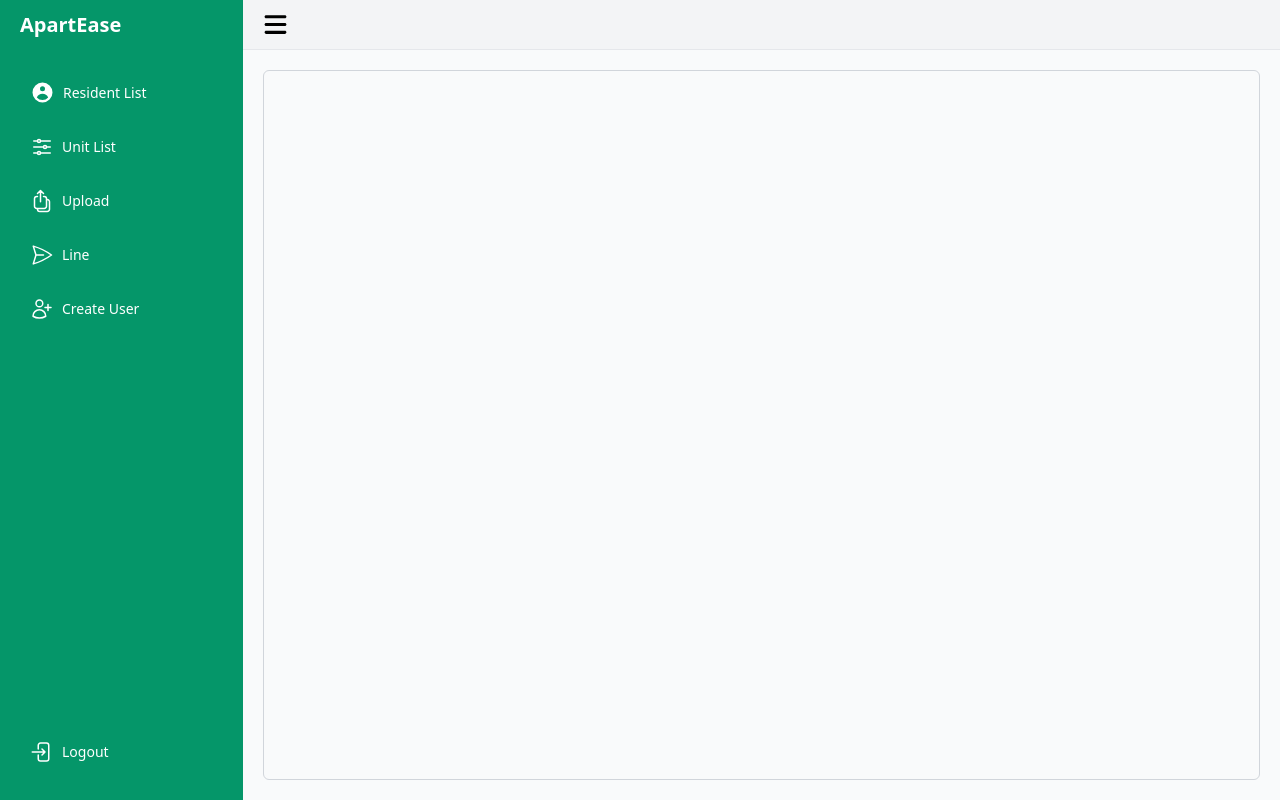
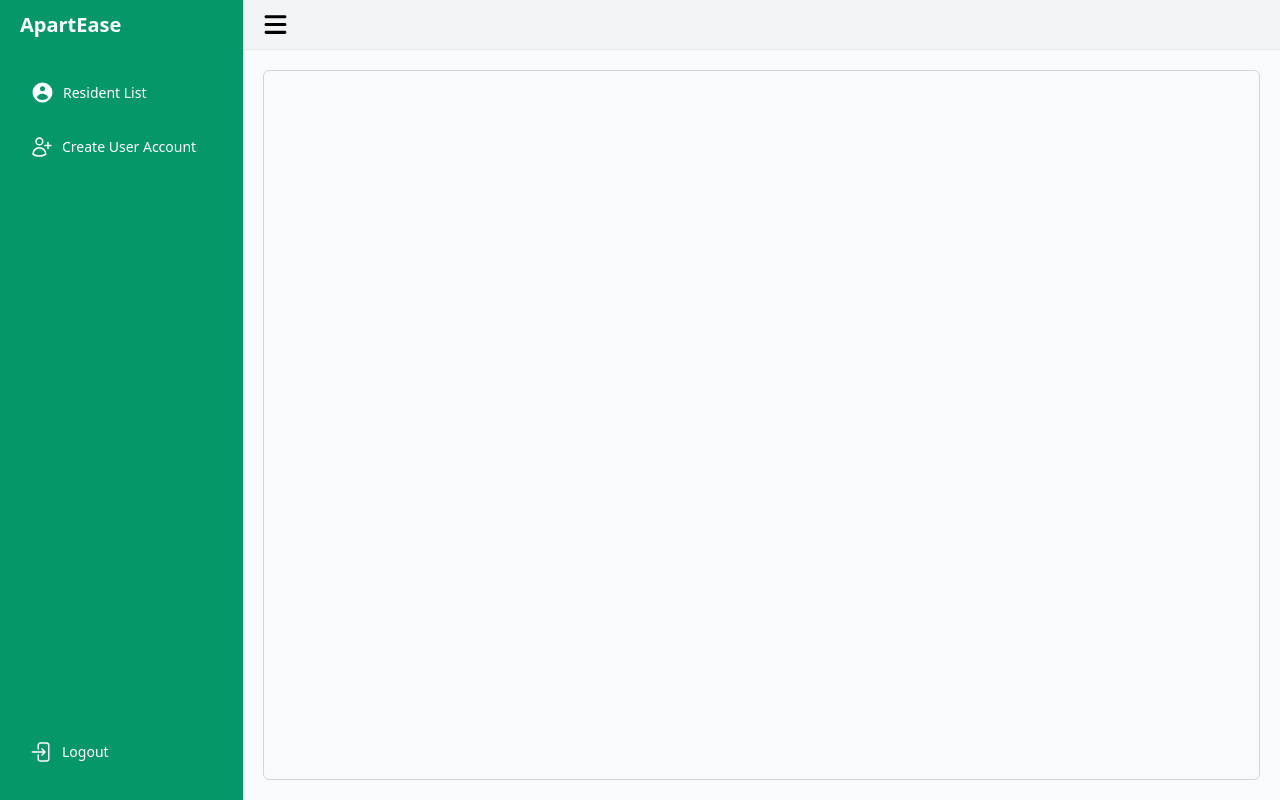
Before and after one commit to sawehkalanephaung/ApartEase-Frontend, a Vue app: page /sidenav in a window 1280 px wide. Built offline with nearby package versions, Linux system fonts and the light colour scheme.

Commit message:
update nav

```diff
--- a/src/components/SideNav.vue
+++ b/src/components/SideNav.vue
@@ -18,40 +18,13 @@
                 <path fill-rule="evenodd" d="M18 10a8 8 0 11-16 0 8 8 0 0116 0zm-6-3a2 2 0 11-4 0 2 2 0 014 0zm-2 4a5 5 0 00-4.546 2.916A5.986 5.986 0 0010 16a5.986 5.986 0 004.546-2.084A5 5 0 0010 11z" clip-rule="evenodd"></path>
               </svg>
        Resident List
-
             </router-link>
-
-
-            <router-link to="/sidebar/unitList" class="inline-flex relative items-center py-[10px] px-[10px] w-full text-sm font-medium rounded-md  border-gray-200 hover:bg-gray-300  hover:text-gray-800 transition duration-400 ease-in-out">
-              <svg xmlns="http://www.w3.org/2000/svg" fill="none" viewBox="0 0 24 24" stroke-width="1.5" stroke="currentColor" class="w-6 h-6 mr-2">
-  <path stroke-linecap="round" stroke-linejoin="round" d="M10.5 6h9.75M10.5 6a1.5 1.5 0 1 1-3 0m3 0a1.5 1.5 0 1 0-3 0M3.75 6H7.5m3 12h9.75m-9.75 0a1.5 1.5 0 0 1-3 0m3 0a1.5 1.5 0 0 0-3 0m-3.75 0H7.5m9-6h3.75m-3.75 0a1.5 1.5 0 0 1-3 0m3 0a1.5 1.5 0 0 0-3 0m-9.75 0h9.75" />
-</svg>
-
-            Unit List
-            </router-link>
-
-            <router-link to="/sidebar/upload" class="inline-flex relative items-center py-[10px] px-[10px] w-full text-sm font-medium rounded-md border-gray-200 hover:bg-gray-300  hover:text-gray-800 transition duration-400 ease-in-out">
-              <svg xmlns="http://www.w3.org/2000/svg" fill="none" viewBox="0 0 24 24" stroke-width="1.5" stroke="currentColor" class="w-6 h-6 mr-2">
-  <path stroke-linecap="round" stroke-linejoin="round" d="M7.5 7.5h-.75A2.25 2.25 0 0 0 4.5 9.75v7.5a2.25 2.25 0 0 0 2.25 2.25h7.5a2.25 2.25 0 0 0 2.25-2.25v-7.5a2.25 2.25 0 0 0-2.25-2.25h-.75m0-3-3-3m0 0-3 3m3-3v11.25m6-2.25h.75a2.25 2.25 0 0 1 2.25 2.25v7.5a2.25 2.25 0 0 1-2.25 2.25h-7.5a2.25 2.25 0 0 1-2.25-2.25v-.75" />
-</svg>
-              Upload
-            </router-link>
-
-            <router-link to="/sidebar/line" class="inline-flex relative items-center py-[10px] px-[10px] w-full text-sm font-medium rounded-md border-gray-200 hover:bg-gray-300  hover:text-gray-800 transition duration-400 ease-in-out">
-              <svg xmlns="http://www.w3.org/2000/svg" fill="none" viewBox="0 0 24 24" stroke-width="1.5" stroke="currentColor" class="w-6 h-6 mr-2">
-  <path stroke-linecap="round" stroke-linejoin="round" d="M6 12 3.269 3.125A59.769 59.769 0 0 1 21.485 12 59.768 59.768 0 0 1 3.27 20.875L5.999 12Zm0 0h7.5" />
-</svg>
-              Line
-            </router-link>
-
             <router-link to="/sidebar/CreateAccount" class="inline-flex relative items-center py-[10px] px-[10px] w-full text-sm font-medium rounded-md rounded-b-lg hover:bg-gray-300  hover:text-gray-800 transition duration-400 ease-in-out">
               <svg xmlns="http://www.w3.org/2000/svg" fill="none" viewBox="0 0 24 24" stroke-width="1.5" stroke="currentColor" class="w-6 h-6 mr-2">
   <path stroke-linecap="round" stroke-linejoin="round" d="M18 7.5v3m0 0v3m0-3h3m-3 0h-3m-2.25-4.125a3.375 3.375 0 1 1-6.75 0 3.375 3.375 0 0 1 6.75 0ZM3 19.235v-.11a6.375 6.375 0 0 1 12.75 0v.109A12.318 12.318 0 0 1 9.374 21c-2.331 0-4.512-.645-6.374-1.766Z" />
 </svg>
-              Create User
-
+              Create User Account
             </router-link>
-
 
           </div>
           <div class="h-[50px]">
```
